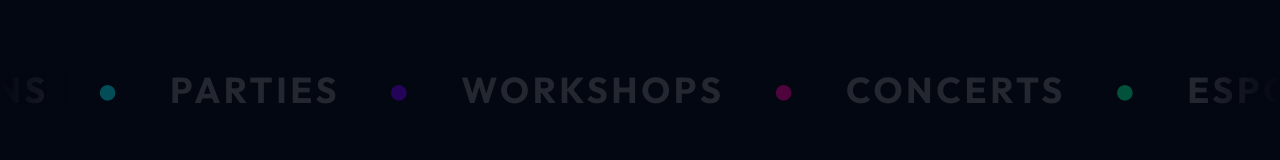
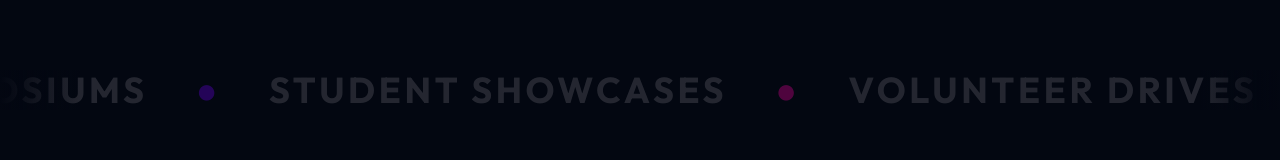
Before and after one commit to arandomjss/Unisync, a Next.js app: page / in a window 1280 px wide. Shown: the part 589-749 px from the top of the page. Built offline with nearby package versions, Linux system fonts and the light colour scheme; no server answers.

Commit message:
updated landing page rolling ticker section

```diff
--- a/app/page.tsx
+++ b/app/page.tsx
@@ -110,17 +110,17 @@ export default function Home() {
             {[...Array(2)].map((_, i) => (
               <div key={i} className="flex gap-12">
                 <span>Hackathons</span> <span className="text-neon-blue">●</span>
-                <span>Parties</span> <span className="text-neon-purple">●</span>
+                <span>Seminars</span> <span className="text-neon-purple">●</span>
                 <span>Workshops</span> <span className="text-neon-pink">●</span>
-                <span>Concerts</span> <span className="text-neon-green">●</span>
+                <span>Career Fairs</span> <span className="text-neon-green">●</span>
                 <span>Esports</span> <span className="text-neon-blue">●</span>
                 <span>Networking</span> <span className="text-neon-purple">●</span>
-                <span>Hackathons</span> <span className="text-neon-blue">●</span>
-                <span>Parties</span> <span className="text-neon-purple">●</span>
-                <span>Workshops</span> <span className="text-neon-pink">●</span>
-                <span>Concerts</span> <span className="text-neon-green">●</span>
-                <span>Esports</span> <span className="text-neon-blue">●</span>
-                <span>Networking</span> <span className="text-neon-purple">●</span>
+                <span>Guest Lectures</span> <span className="text-neon-blue">●</span>
+                <span>Research Symposiums</span> <span className="text-neon-purple">●</span>
+                <span>Student Showcases</span> <span className="text-neon-pink">●</span>
+                <span>Volunteer Drives</span> <span className="text-neon-green">●</span>
+                <span>Sports Tournaments</span> <span className="text-neon-blue">●</span>
+                <span>Cultural Fests</span> <span className="text-neon-purple">●</span>
               </div>
             ))}
           </div>
```
